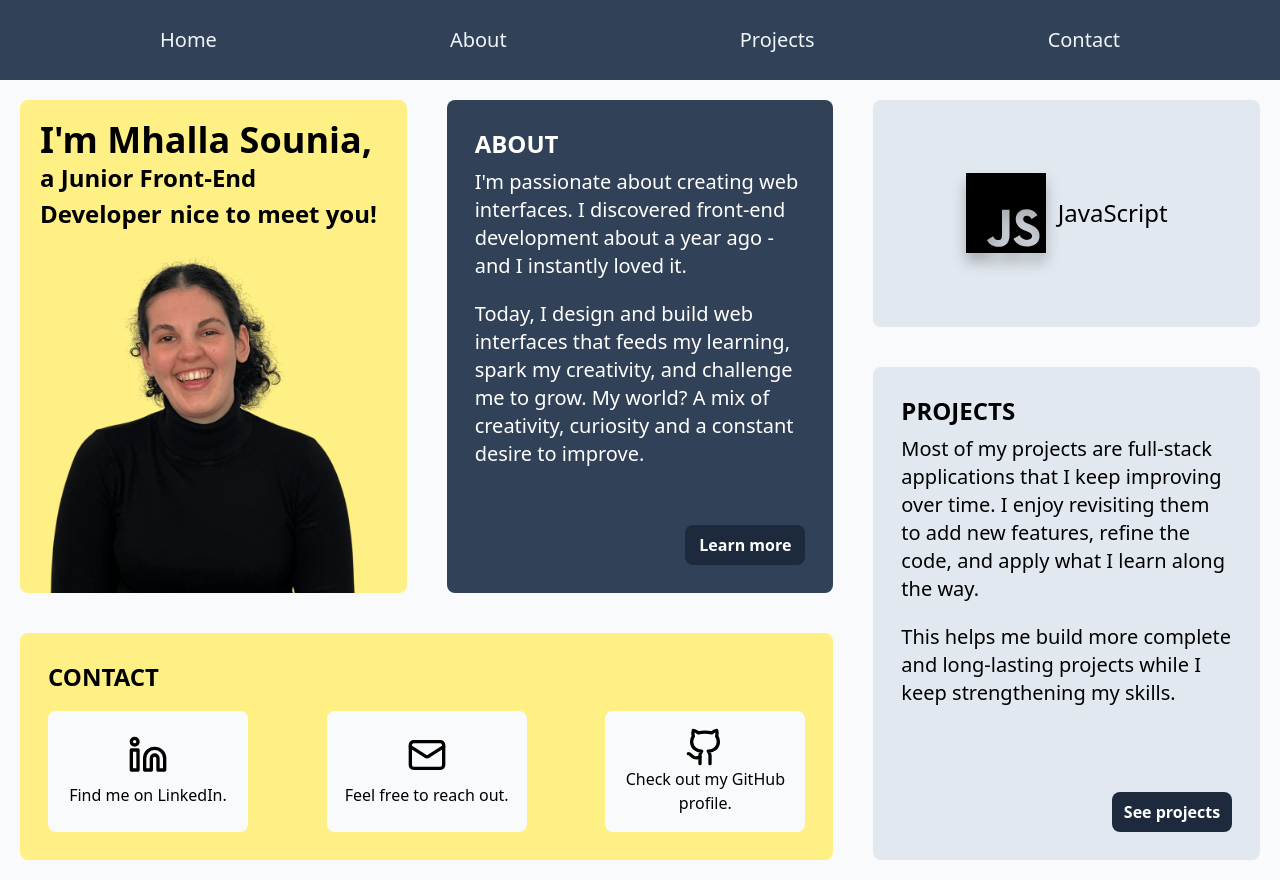
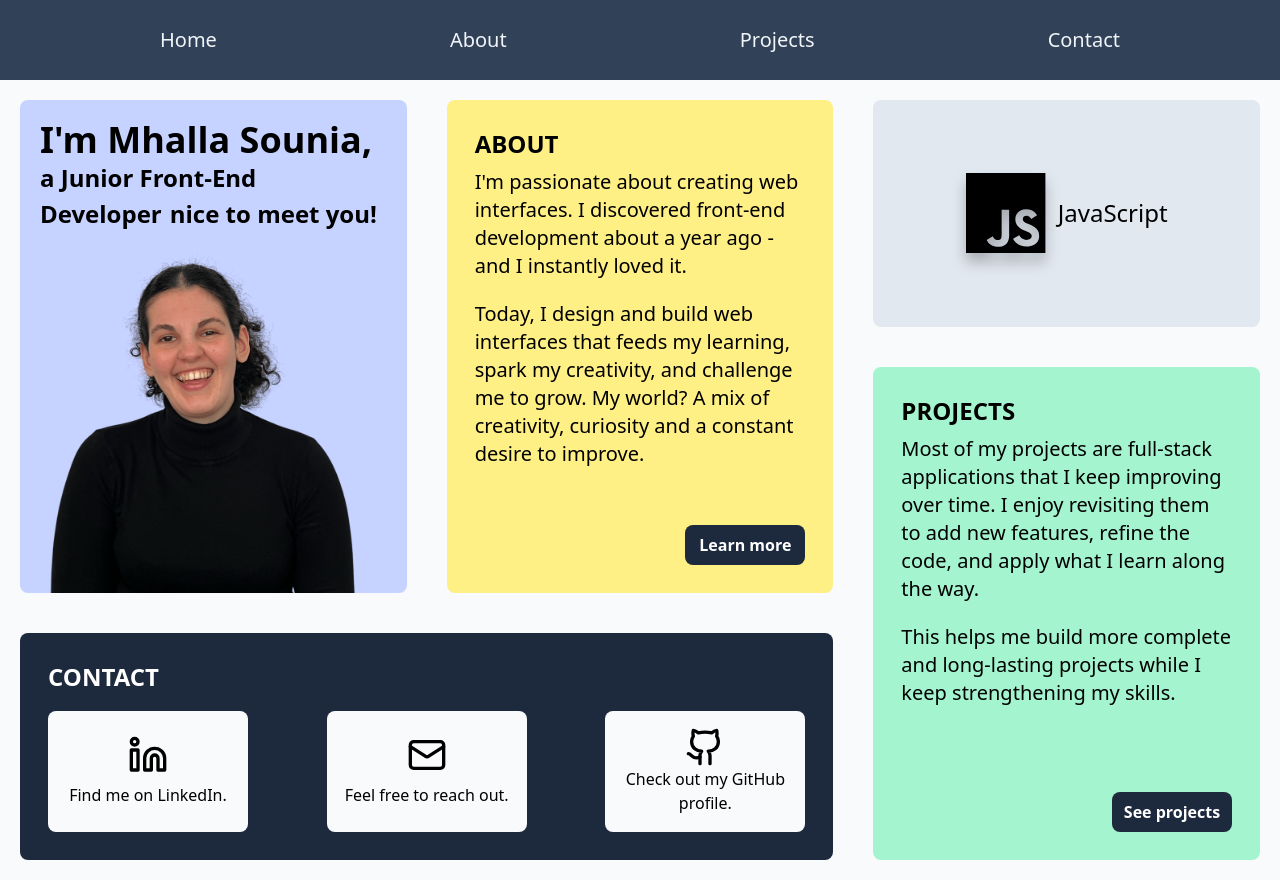
Before and after one commit to vickyfrosties/Portfolio, a React (Vite) app in the folder client/: page /home in a window 1280 px wide. Built offline with nearby package versions, Linux system fonts and the light colour scheme.

Commit message:
feat: remove svg, add new colors palette

```diff
--- a/client/src/components/About.jsx
+++ b/client/src/components/About.jsx
@@ -9,7 +9,7 @@ const About = () => {
       <section className="max-md:h-auto h-full">
         <section className="h-full grid grid-cols-3 grid-rows-3 p-5 gap-5 max-md:flex max-md:flex-col max-md:h-auto">
           <div className="grid gap-y-4 max-lg:flex">
-            <div className="bg-slate-200 p-5 rounded-lg flex max-md:w-full max-md:justify-around">
+            <div className="bg-indigo-200 p-5 rounded-lg flex max-md:w-full max-md:justify-around">
               <div className="flex items-center">
                 <svg
                   xmlns="http://www.w3.org/2000/svg"
@@ -39,7 +39,7 @@ const About = () => {
             </div>
           </div>
 
-          <div className="bg-red-300 p-5 rounded-lg flex max-lg:justify-around max-md:justify-around max-lg:overflow-scroll">
+          <div className="bg-emerald-200 p-5 rounded-lg flex max-lg:justify-around max-md:justify-around max-lg:overflow-scroll">
             <p className="flex flex-col items-center font-medium text-lg h-full max-md:w-3/4 max-lg:text-base max-xl:overflow-scroll lg:size-full">
               <span className="text-2xl font-bold w-full mb-3">Motivation</span>
               What excites me is being part of the entire process — from the
@@ -321,7 +321,7 @@ text-transparent text-lg"
             </div>
           </div>
 
-          <div className="flex flex-col justify-between bg-red-300 rounded-lg p-5">
+          <div className="flex flex-col justify-between bg-emerald-200 rounded-lg p-5">
             <p className="flex flex-col font-medium text-lg font-medium max-lg:text-base ">
               <span className="text-2xl font-bold w-full mb-3">Projects</span>I
               aim to remain consistent by updating and improving my personal
--- a/client/src/components/Home.jsx
+++ b/client/src/components/Home.jsx
@@ -8,7 +8,7 @@ const Home = () => {
   return (
     <>
       <section className="grid grid-cols-3 grid-rows-3 flex-col min-h-lvh p-5 gap-10 w-full max-lg:gap-5 max-md:grid-cols-2 max-sm:flex max-sm:border-0 max-md:border-0 2xl:grid-rows-2 2xl:h-full max-lg:grid-rows-2">
-        <div className="bg-yellow-200 row-span-2 rounded-lg max-2xl:row-start-1 max-2xl:row-end-3 2xl:row-span-1 max-lg:row-span-1 min-h-[250px]">
+        <div className="bg-indigo-200 row-span-2 rounded-lg max-2xl:row-start-1 max-2xl:row-end-3 2xl:row-span-1 max-lg:row-span-1 min-h-[250px]">
           <div className="rounded-lg h-full relative">
             <div className="absolute z-1  2xl:top-10 bottom-25 ml-5 mr-5 max-md:-bottom-5 max-md:p-3 max-md:m-auto max-2xl:left-80 max-2xl:static max-2xl:pt-5">
               <h1 className="text-4xl font-bold max-md:text-2xl max-lg:text-2xl max-sm:text-2xl">
@@ -33,14 +33,14 @@ const Home = () => {
           </div>
         </div>
 
-        <div className="bg-slate-700 rounded-lg p-12 flex flex-col justify-between max-2xl:col-start-2 max-2xl:row-start-1 max-2xl:row-end-3 max-2xl:p-7 max-lg:row-span-1 max-md:min-h-64">
+        <div className="bg-yellow-200  rounded-lg p-12 flex flex-col justify-between max-2xl:col-start-2 max-2xl:row-start-1 max-2xl:row-end-3 max-2xl:p-7 max-lg:row-span-1 max-md:min-h-64">
           <div>
-            <h3 className="text-2xl text-white font-bold h-10">ABOUT</h3>
-            <p className="text-xl max-xs:hidden text-white">
+            <h3 className="text-2xl text-black font-bold h-10">ABOUT</h3>
+            <p className="text-xl max-xs:hidden text-black">
               I'm passionate about creating web interfaces. I discovered
               front-end development about a year ago - and I instantly loved it.
             </p>
-            <p className="text-xl mt-5 max-sm:block max-md:block max-xs:mt-0 text-white">
+            <p className="text-xl mt-5 max-sm:block max-md:block max-xs:mt-0 text-black">
               Today, I design and build web interfaces that feeds my learning,
               spark my creativity, and challenge me to grow. My world? A mix of
               creativity, curiosity and a constant desire to improve.
@@ -50,7 +50,7 @@ const Home = () => {
           <div className="flex w-full justify-end">
             <button
               onClick={() => navigate("/about")}
-              className="rounded-lg w-30 pt-2 pb-2 mt-2 bg-slate-800  text-white cursor-pointer hover:bg-slate-600 font-semibold max-xs:w-full"
+              className="rounded-lg w-30 pt-2 pb-2 mt-2 bg-slate-800 cursor-pointer hover:bg-slate-600 text-white font-semibold max-xs:w-full"
             >
               Learn more
             </button>
@@ -61,7 +61,7 @@ const Home = () => {
           <Slider />
         </div>
 
-        <div className="bg-slate-200 grid row-span-2 rounded-lg p-12 flex flex-col justify-between max-2xl:col-start-3 max-2xl:p-7 max-lg:col-start-1 max-lg:row-span-1 max-md:col-start-2 max-md:row-span-1 max-md:min-h-64 2xl:row-span-1">
+        <div className="bg-emerald-200 grid row-span-2 rounded-lg p-12 flex flex-col justify-between max-2xl:col-start-3 max-2xl:p-7 max-lg:col-start-1 max-lg:row-span-1 max-md:col-start-2 max-md:row-span-1 max-md:min-h-64 2xl:row-span-1">
           <div>
             <h3 className="text-2xl font-bold h-10">PROJECTS</h3>
             <p className="text-xl">
@@ -86,8 +86,8 @@ const Home = () => {
           </div>
         </div>
 
-        <div className="bg-yellow-200 grid col-span-2 rounded-lg p-12 max-2xl:p-7 max-lg:h-1/2 max-lg:flex max-lg:flex-col max-lg:justify-between max-md:min-h-64 max-lg:h-auto">
-          <h3 className="text-2xl font-bold">CONTACT</h3>
+        <div className="bg-slate-800 grid col-span-2 rounded-lg p-12 max-2xl:p-7 max-lg:h-1/2 max-lg:flex max-lg:flex-col max-lg:justify-between max-md:min-h-64 max-lg:h-auto">
+          <h3 className="text-2xl text-white font-bold">CONTACT</h3>
           <section className="flex w-full justify-between max-md:justify-between max-sm:justify-around max-xs:flex max-xs:flex-col max-xs:gap-3 max-xs:justify-between 2xl:size-full max-lg:h-full max-lg:flex-col">
             <div
               className="flex flex-col justify-center items-center w-50 max-xs:w-full max-xs:h-20 max-lg:size-full"
--- a/client/src/components/Slider.jsx
+++ b/client/src/components/Slider.jsx
@@ -6,7 +6,6 @@ const Slider = () => {
   const stack = [
     { name: "React", src: "/assets/svg/react.svg" },
     { name: "JavaScript", src: "/assets/svg/javascript.svg" },
-    { name: "TypeScript", src: "/assets/svg/typescript.svg" },
     { name: "TailwindCSS", src: "/assets/svg/tailwindcss.svg" },
     { name: "SASS", src: "/assets/svg/sass.svg" },
   ];
```
Also changed, not shown: client/public/assets/svg/typescript.svg (deleted).
